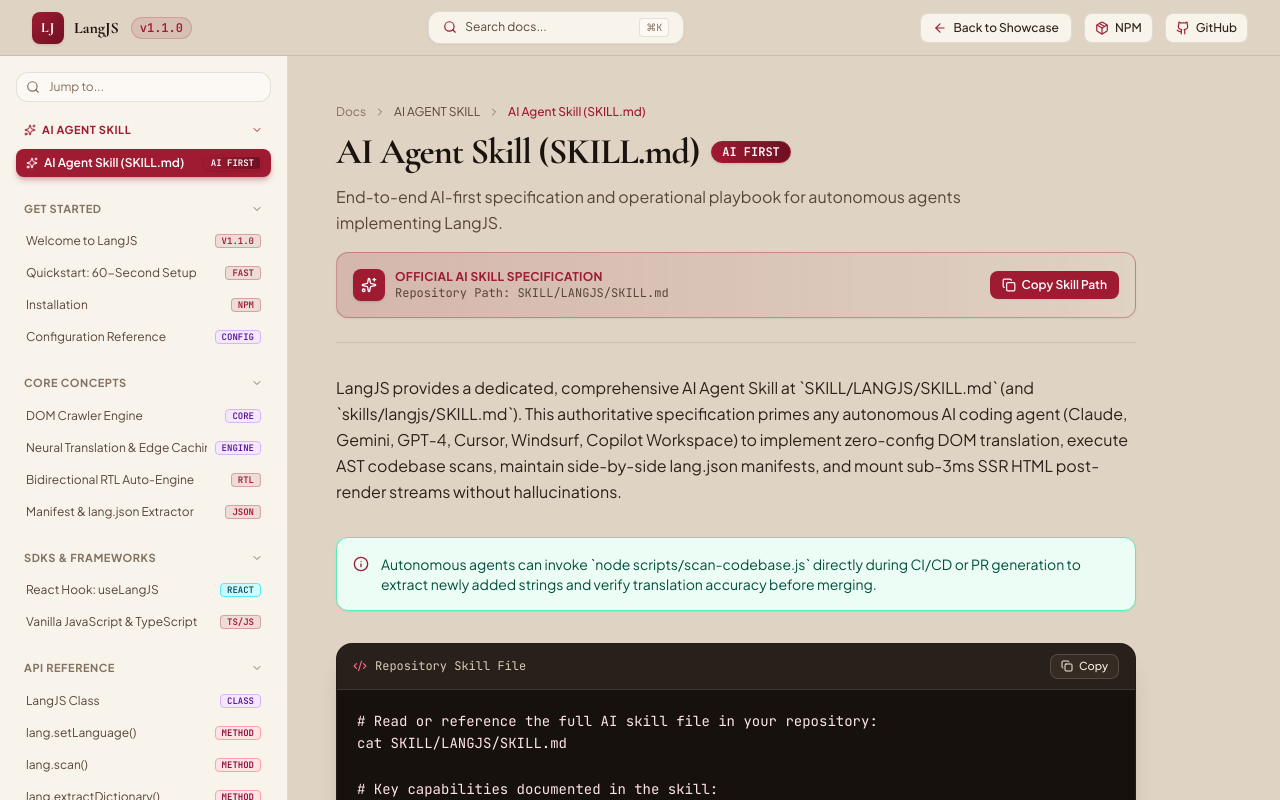
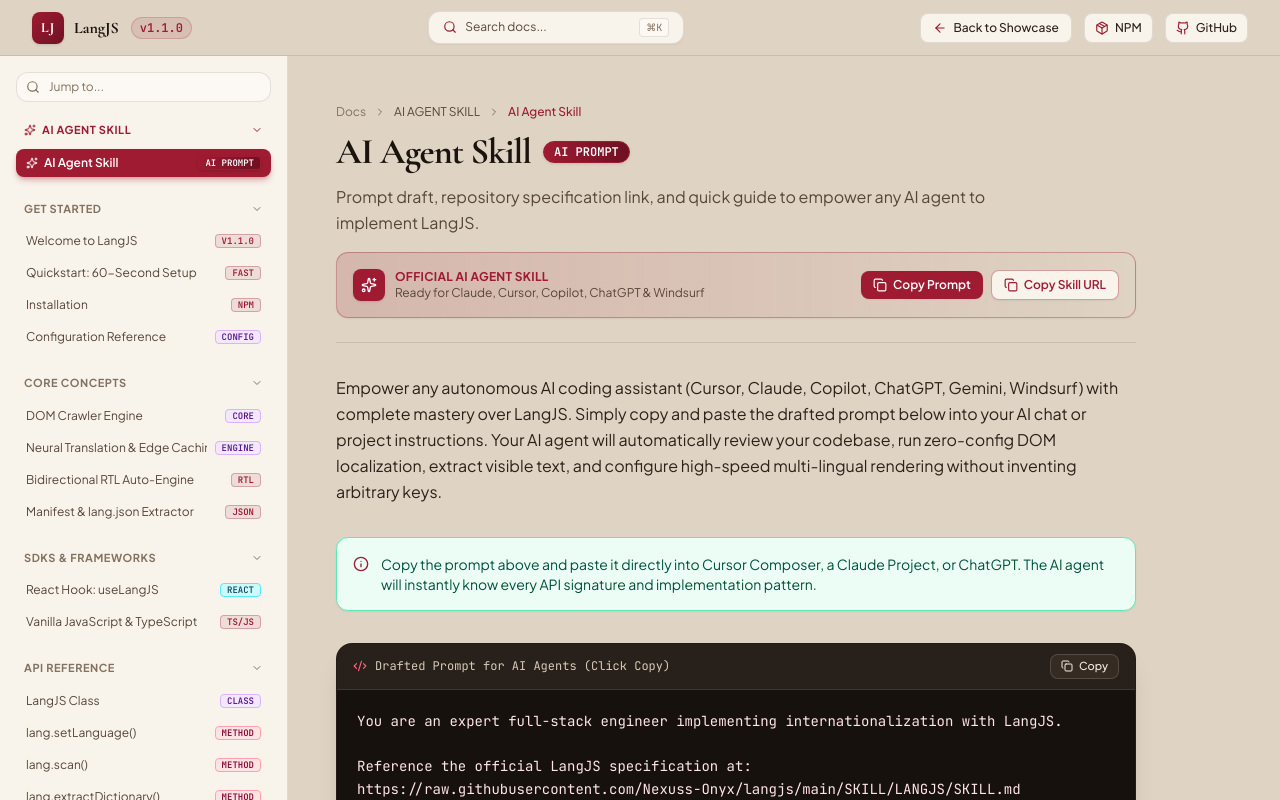
Before and after one commit to Nexuss-Onyx/langjs, a React (Vite) app: page / in a window 1280 px wide. Both pictures are taken after a click on the button "AI Agent Skill". Shown: the top 800 px of the page. Built offline with nearby package versions, Linux system fonts and the light colour scheme.

Commit message:
Revert top metadata badge, simplify AI docs with drafted prompt, and provide direct absolute skill link

```diff
--- a/src/components/Hero.tsx
+++ b/src/components/Hero.tsx
@@ -70,20 +70,14 @@
       <div className="pointer-events-none absolute -top-40 left-1/2 h-[500px] w-[900px] -translate-x-1/2 rounded-full bg-gradient-to-b from-[#9e1b32]/15 via-[#dfd3c3]/20 to-transparent blur-[140px]" />
 
       <div className="relative mx-auto max-w-7xl px-4 sm:px-6 lg:px-12">
-        {/* Release Metadata with AI Skill promotional pill */}
+        {/* Release Metadata */}
         <div className="flex justify-center">
-          <div className="flex flex-wrap items-center justify-center gap-2 text-xs font-mono-code text-[var(--text-secondary)] tracking-wide bg-[var(--bg-card)] px-4 py-1.5 rounded-full border border-[var(--border-color)] shadow-xs">
+          <div className="text-xs font-mono-code text-[var(--text-secondary)] tracking-wide bg-[var(--bg-card)] px-4 py-1.5 rounded-full border border-[var(--border-color)] shadow-xs">
             <span className="font-semibold text-[var(--text-hero)]">LangJS v1.1.0</span>
-            <span className="text-[var(--border-hover)]">·</span>
-            <span className="text-[#9e1b32] font-medium">Client & Server i18n</span>
-            <span className="text-[var(--border-hover)]">·</span>
-            <button
-              onClick={onNavigateToAiSkill}
-              className="inline-flex items-center gap-1.5 px-2.5 py-0.5 rounded-full bg-[#9e1b32]/12 hover:bg-[#9e1b32] text-[#9e1b32] hover:text-white border border-[#9e1b32]/35 transition-all font-semibold cursor-pointer shadow-xs group"
-            >
-              <Sparkles className="h-3 w-3 text-[#9e1b32] group-hover:text-white transition-colors" />
-              <span>AI Agent Skill (SKILL.md)</span>
-            </button>
+            <span className="mx-2 text-[var(--border-hover)]">·</span>
+            <span className="text-[#9e1b32] font-medium">Client & Server-Side i18n SDK</span>
+            <span className="mx-2 text-[var(--border-hover)]">·</span>
+            <span>Zero Dependencies</span>
           </div>
         </div>
 
--- a/src/docs/DocsPage.tsx
+++ b/src/docs/DocsPage.tsx
@@ -380,17 +380,36 @@
                     <Sparkles className="h-4 w-4" />
                   </div>
                   <div>
-                    <div className="text-xs font-bold text-[#9e1b32] tracking-wide uppercase">Official AI Skill Specification</div>
-                    <div className="text-xs text-[var(--text-secondary)] font-mono-code">Repository Path: SKILL/LANGJS/SKILL.md</div>
+                    <div className="text-xs font-bold text-[#9e1b32] tracking-wide uppercase">Official AI Agent Skill</div>
+                    <div className="text-xs text-[var(--text-secondary)]">Ready for Claude, Cursor, Copilot, ChatGPT & Windsurf</div>
                   </div>
                 </div>
-                <button
-                  onClick={() => copyToClipboard('SKILL/LANGJS/SKILL.md', 'skill-path')}
-                  className="inline-flex items-center gap-1.5 px-3 py-1.5 rounded-lg bg-[#9e1b32] hover:bg-[#b8223d] text-white text-xs font-semibold shadow-xs transition-colors shrink-0 cursor-pointer"
-                >
-                  {copiedKey === 'skill-path' ? <Check className="h-3.5 w-3.5 text-emerald-300" /> : <Copy className="h-3.5 w-3.5" />}
-                  <span>{copiedKey === 'skill-path' ? 'Path Copied!' : 'Copy Skill Path'}</span>
-                </button>
+                <div className="flex items-center gap-2 w-full sm:w-auto">
+                  <button
+                    onClick={() => copyToClipboard(`You are an expert full-stack engineer implementing internationalization with LangJS.
+
+Reference the official LangJS specification at:
+https://raw.githubusercontent.com/Nexuss-Onyx/langjs/main/SKILL/LANGJS/SKILL.md
+
+Instructions:
+1. Use client-side LangJS DOM TreeWalker (< 10ms in-place mutation) for zero translation keys.
+2. For server-side rendering, mount ServerTranslateRuntime to intercept HTML in < 3ms.
+3. To extract strings from templates, run: node scripts/scan-codebase.js --languages en,es,fr,ja
+4. Keep translations verified in lang/lang.json with verified: true flags.`, 'ai-prompt')}
+                    className="flex-1 sm:flex-initial inline-flex items-center justify-center gap-1.5 px-3 py-1.5 rounded-lg bg-[#9e1b32] hover:bg-[#b8223d] text-white text-xs font-semibold shadow-xs transition-colors cursor-pointer"
+                  >
+                    {copiedKey === 'ai-prompt' ? <Check className="h-3.5 w-3.5 text-emerald-300" /> : <Copy className="h-3.5 w-3.5" />}
+                    <span>{copiedKey === 'ai-prompt' ? 'Prompt Copied!' : 'Copy Prompt'}</span>
+                  </button>
+
+                  <button
+                    onClick={() => copyToClipboard('https://raw.githubusercontent.com/Nexuss-Onyx/langjs/main/SKILL/LANGJS/SKILL.md', 'skill-link')}
+                    className="flex-1 sm:flex-initial inline-flex items-center justify-center gap-1.5 px-3 py-1.5 rounded-lg border border-[#9e1b32]/40 bg-[var(--bg-card)] hover:bg-[var(--bg-card-hover)] text-[#9e1b32] text-xs font-semibold shadow-xs transition-colors cursor-pointer"
+                  >
+                    {copiedKey === 'skill-link' ? <Check className="h-3.5 w-3.5 text-emerald-600" /> : <Copy className="h-3.5 w-3.5" />}
+                    <span>{copiedKey === 'skill-link' ? 'Link Copied!' : 'Copy Skill URL'}</span>
+                  </button>
+                </div>
               </div>
             )}
           </div>
--- a/src/docs/docsData.ts
+++ b/src/docs/docsData.ts
@@ -48,37 +48,41 @@
     items: [
       {
         id: 'ai-skill',
-        title: 'AI Agent Skill (SKILL.md)',
+        title: 'AI Agent Skill',
         category: 'AI AGENT SKILL',
-        badge: 'AI FIRST',
+        badge: 'AI PROMPT',
         badgeType: 'ai',
-        summary: 'End-to-end AI-first specification and operational playbook for autonomous agents implementing LangJS.',
+        summary: 'Prompt draft, repository specification link, and quick guide to empower any AI agent to implement LangJS.',
         content: {
-          overview: 'LangJS provides a dedicated, comprehensive AI Agent Skill at `SKILL/LANGJS/SKILL.md` (and `skills/langjs/SKILL.md`). This authoritative specification primes any autonomous AI coding agent (Claude, Gemini, GPT-4, Cursor, Windsurf, Copilot Workspace) to implement zero-config DOM translation, execute AST codebase scans, maintain side-by-side lang.json manifests, and mount sub-3ms SSR HTML post-render streams without hallucinations.',
+          overview: 'Empower any autonomous AI coding assistant (Cursor, Claude, Copilot, ChatGPT, Gemini, Windsurf) with complete mastery over LangJS. Simply copy and paste the drafted prompt below into your AI chat or project instructions. Your AI agent will automatically review your codebase, run zero-config DOM localization, extract visible text, and configure high-speed multi-lingual rendering without inventing arbitrary keys.',
           codeSnippet: {
-            language: 'bash',
-            title: 'Repository Skill File',
-            code: `# Read or reference the full AI skill file in your repository:
-cat SKILL/LANGJS/SKILL.md
+            language: 'markdown',
+            title: 'Drafted Prompt for AI Agents (Click Copy)',
+            code: `You are an expert full-stack engineer implementing internationalization with LangJS.
 
-# Key capabilities documented in the skill:
-# 1. Zero-key client DOM TreeWalker & in-place patching (< 10ms)
-# 2. Server-side AST codebase scanning across JSX, Vue, Svelte, Blade, PHP
-# 3. .langignore & .gitignore exclusion algorithms
-# 4. Structured dual-format lang/lang.json specification
-# 5. Universal HTML post-render streaming for Express, Next, Nuxt (< 3ms)
-# 6. AI Agent verification and translation auditing SOP`
+Reference the official LangJS specification at:
+https://raw.githubusercontent.com/Nexuss-Onyx/langjs/main/SKILL/LANGJS/SKILL.md
+
+Instructions:
+1. Use client-side LangJS DOM TreeWalker (< 10ms in-place mutation) for zero translation keys.
+2. For server-side rendering, mount ServerTranslateRuntime to intercept HTML in < 3ms.
+3. To extract strings from templates, run: node scripts/scan-codebase.js --languages en,es,fr,ja
+4. Keep translations verified in lang/lang.json with verified: true flags.`
           },
           notes: [
             {
               type: 'tip',
-              text: 'Autonomous agents can invoke `node scripts/scan-codebase.js` directly during CI/CD or PR generation to extract newly added strings and verify translation accuracy before merging.'
+              text: 'Copy the prompt above and paste it directly into Cursor Composer, a Claude Project, or ChatGPT. The AI agent will instantly know every API signature and implementation pattern.'
             }
           ],
           sections: [
             {
+              title: '3-Step Quick Guide for AI Agents',
+              body: '1. Copy the Prompt: Use the one-click copy button above to copy the drafted prompt containing the direct repository link.\n2. Paste into your AI tool: Send it to Claude, Cursor Composer, Windsurf, Copilot, or ChatGPT.\n3. Autonomous Implementation: Your AI assistant inspects your templates, extracts visible strings, and configures LangJS end-to-end with zero manual key setup.'
+            },
+            {
               title: 'Why AI Agents Excel with LangJS',
-              body: '• No Hallucinated Translation Keys: AI agents never have to guess or invent arbitrary key paths like `t("hero.cta.button_text")`.\n• Deterministic Side-by-Side Review: AI agents audit `lang/lang.json` where source text and translations are aligned row-by-row with verified: true flags.\n• Automated CLI Extraction: Agents run 1 command to synchronize codebase strings with translation dictionaries.\n• Complete Full-Stack Playbook: The SKILL.md guide provides zero-ambiguity instructions for client and server setups.'
+              body: '• No Hallucinated Translation Keys: AI agents never have to guess or invent arbitrary key paths like `t("hero.cta.button_text")`.\n• Deterministic Side-by-Side Review: AI agents audit `lang/lang.json` where source text and translations are aligned row-by-row with verified: true flags.\n• Automated CLI Extraction: Agents run 1 command to synchronize codebase strings with translation dictionaries.\n• Complete Full-Stack Playbook: Provides zero-ambiguity instructions for client and server setups.'
             }
           ]
         }
```
